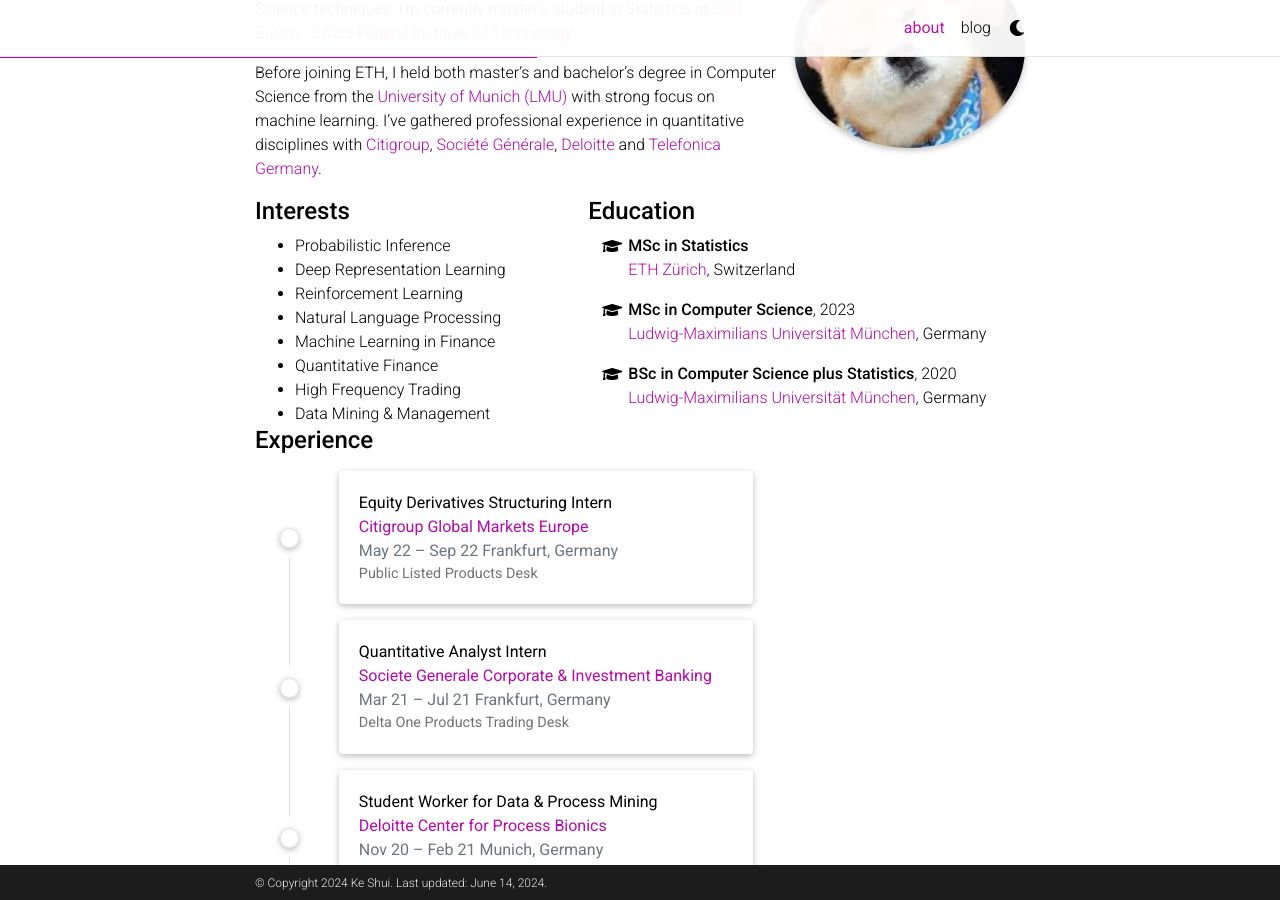
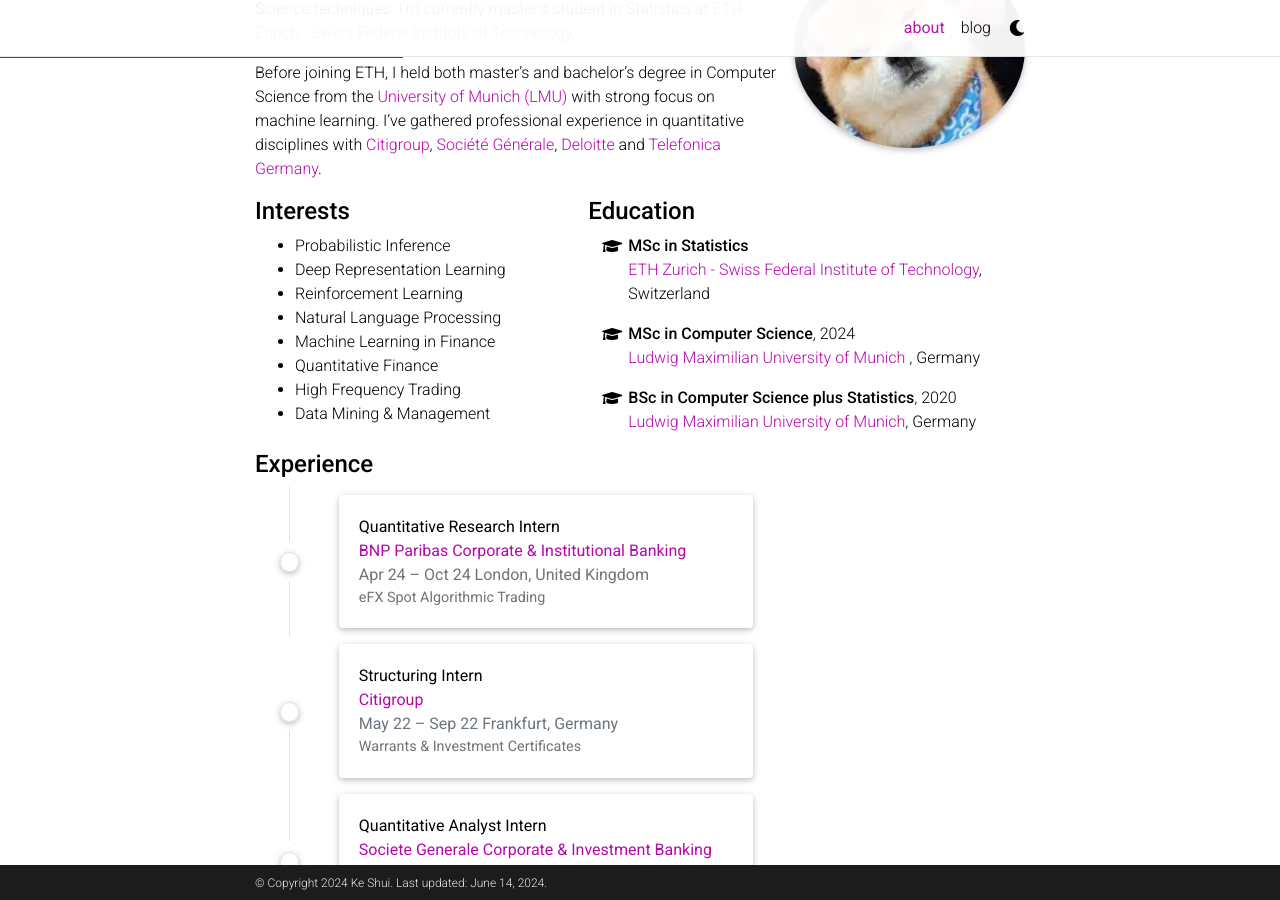
Before and after one commit to KShui/KShui.github.io, a Jekyll site: the page built from _pages/about.md, in a window 1280 px wide and 900 px high, scrolled down 220 px. Built offline with Jekyll 4.4.1, drawn with Linux system fonts in a browser that asks for light colours; full-size pictures stand in for the smaller copies a plugin makes; comment, search, counter and statistics services are not loaded; a style sheet for code colours, icons or effects is not loaded.

Commit message:
Update about.md
updates 2024

```diff
--- a/_pages/about.md
+++ b/_pages/about.md
@@ -39,21 +39,21 @@
             <i class="fa-li fas fa-graduation-cap"></i>
             <div class="description">
               <p class="course"><strong>MSc in Statistics</strong><br>
-                <a href="https://ethz.ch/en.html">ETH Zürich</a>, Switzerland</p>
+                <a href="https://ethz.ch/en.html">ETH Zurich - Swiss Federal Institute of Technology</a>, Switzerland</p>
             </div>
           </li>
           <li>
             <i class="fa-li fas fa-graduation-cap"></i>
             <div class="description">
-              <p class="course"><strong>MSc in Computer Science</strong>, 2023<br>
-                <a href="https://www.lmu.de/en/index.html">Ludwig-Maximilians Universität München</a>, Germany</p>
+              <p class="course"><strong>MSc in Computer Science</strong>, 2024<br>
+                <a href="https://www.lmu.de/en/index.html">Ludwig Maximilian University of Munich </a>, Germany</p>
             </div>
           </li>
           <li>
             <i class="fa-li fas fa-graduation-cap"></i>
             <div class="description">
               <p class="course"><strong>BSc in Computer Science plus Statistics</strong>, 2020<br>
-                <a href="https://www.lmu.de/en/index.html">Ludwig-Maximilians Universität München</a>, Germany</p>
+                <a href="https://www.lmu.de/en/index.html">Ludwig Maximilian University of Munich</a>, Germany</p>
             </div>
           </li>
         </ul>
@@ -64,6 +64,43 @@
 <div class="subheading"><h4 id="-Experience-"><strong>Experience</strong></h4></div>
 
 <div class="col-12 col-lg-8">
+
+  <div class="row experience">
+
+  <div class="col-auto text-center flex-column d-none d-sm-flex">
+      <div class="row h-50">
+        <div class="col border-right">&nbsp;</div>
+        <div class="col">&nbsp;</div>
+      </div>
+      <div class="m-2">
+        <span class="badge badge-pill border ">&nbsp;</span>
+      </div>
+      <div class="row h-50">
+        <div class="col border-right">&nbsp;</div>
+        <div class="col">&nbsp;</div>
+      </div>
+    </div>
+
+  <div class="col py-2">
+      <div class="card">
+        <div class="card-body">
+
+  <div class="section-subheading card-title exp-title my-0">Quantitative Research Intern</div>
+              <div class="section-subheading card-title exp-company text-muted my-0"><a href="https://cib.bnpparibas/" target="_blank" rel="noopener">BNP Paribas Corporate & Institutional Banking</a></div>
+              <div class="text-muted exp-meta">
+                Apr 24 – Oct 24
+
+
+  <span class="middot-divider"></span>
+  <span class="text-muted">London, United Kingdom</span>
+
+  </div>
+  <div class="card-text">eFX Spot Algorithmic Trading</div>
+
+  </div>
+      </div>
+    </div>
+  </div>
 
   <div class="row experience">
 
@@ -85,8 +122,8 @@
       <div class="card">
         <div class="card-body">
 
-  <div class="section-subheading card-title exp-title my-0">Equity Derivatives Structuring Intern</div>
-              <div class="section-subheading card-title exp-company text-muted my-0"><a href="https://de.citifirst.com/en-de/" target="_blank" rel="noopener">Citigroup Global Markets Europe</a></div>
+  <div class="section-subheading card-title exp-title my-0">Structuring Intern</div>
+              <div class="section-subheading card-title exp-company text-muted my-0"><a href="https://de.citifirst.com/en-de/" target="_blank" rel="noopener">Citigroup</a></div>
               <div class="text-muted exp-meta">
                 May 22 – Sep 22
 
@@ -94,7 +131,7 @@
   <span class="text-muted">Frankfurt, Germany</span>
 
   </div>
-  <div class="card-text">Public Listed Products Desk</div>
+  <div class="card-text">Warrants & Investment Certificates</div>
   </div>
   </div>
   </div>
```
